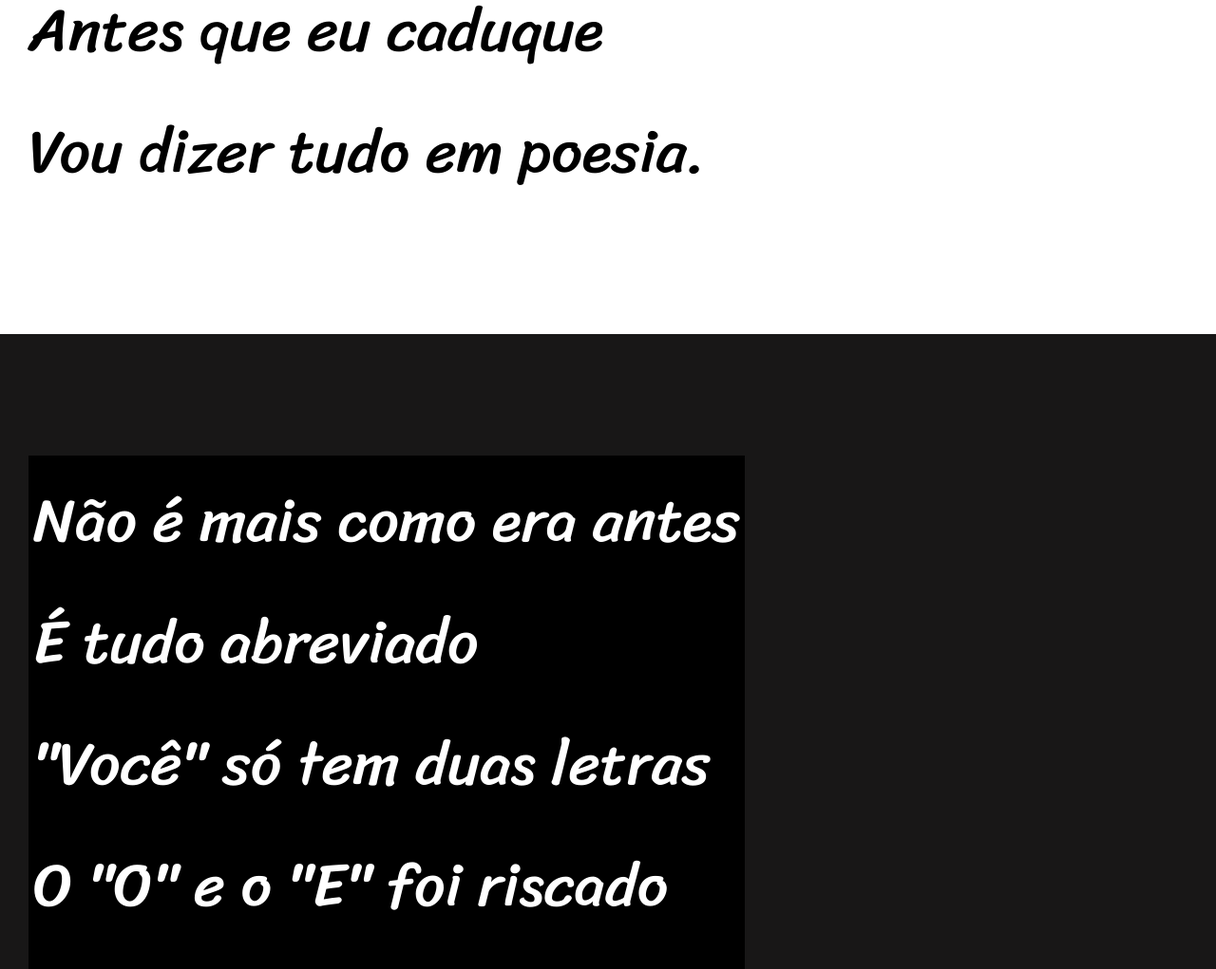
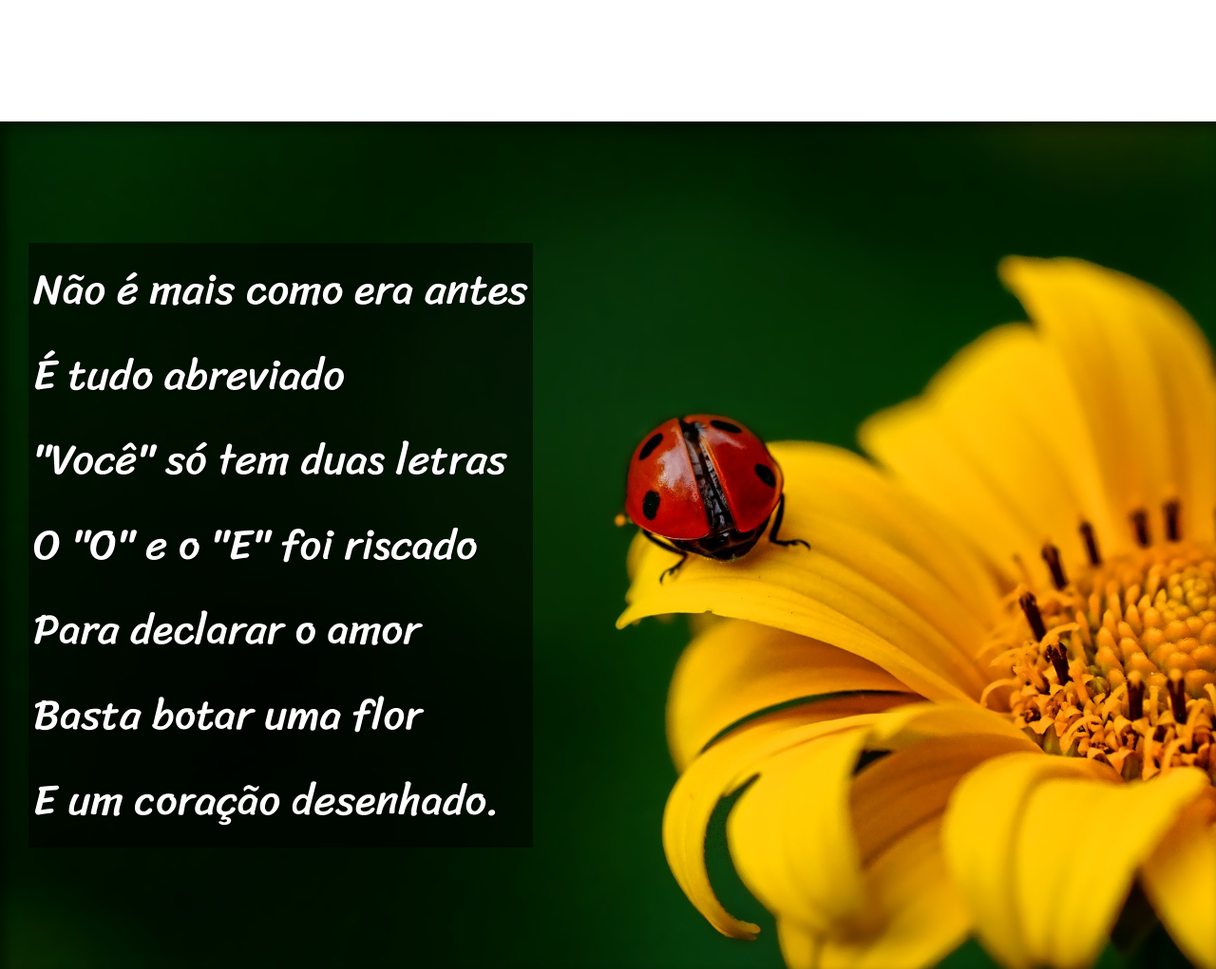
Before and after one commit to Abnerdsn/HTML-CSS, a plain HTML site: page modulo03/desafio cordel moderno/index.html in a window 1280 px wide. Shown: the part 1060-2081 px from the top of the page at 95% size. Drawn offline with Linux system fonts and the light colour scheme.

Commit message:
final do projeto do módulo 03

```diff
--- a/modulo03/desafio cordel moderno/index.html
+++ b/modulo03/desafio cordel moderno/index.html
@@ -25,7 +25,7 @@
             </p>
         </section>
 
-        <section class="imagem">
+        <section class="imagem" id="img01">
             <p>
                 Não é mais como era antes <br>
                 É tudo abreviado <br>
@@ -56,7 +56,7 @@
             </p>
         </section>
 
-        <section class="imagem">
+        <section class="imagem" id="img02">
 
             <p>
                 Tenho saudade das cartas <br>
--- a/modulo03/desafio cordel moderno/style.css
+++ b/modulo03/desafio cordel moderno/style.css
@@ -48,8 +48,11 @@ section {
     padding-bottom: 10%;
     line-height: 2em;
     padding-left: 30px;
-    font-size: 5vw;
+    font-size: 3.5vw;
 
+}
+section > P {
+    padding-bottom: 1em;
 }
 section.normal {
 background-color: white;
@@ -58,14 +61,26 @@ color: black;
 section.imagem {
 background-color: rgb(24, 23, 23);
 color: white;
-
+box-shadow: inset 6px 6px 13px 0px rgba(0, 0, 0, 0.486);
+background-size: cover;
+background-attachment: fixed;
 }
 section.imagem > p {
     display: inline-block;
     padding: 5px;
-    background-color: rgb(0, 0, 0);
+    background-color: rgba(0, 0, 0, 0.514);
+    text-shadow: 1px 1px 0px black;
 
     }
+section#img01 {
+    background-image: url(imagens/background001.jpg);
+    background-position: right center;
+
+}
+section#img02 {
+    background-image: url(imagens/background002.jpg);
+    background-position: right center;
+}
 footer {
     background-color: black;
     color: white;text-align: center;
```
